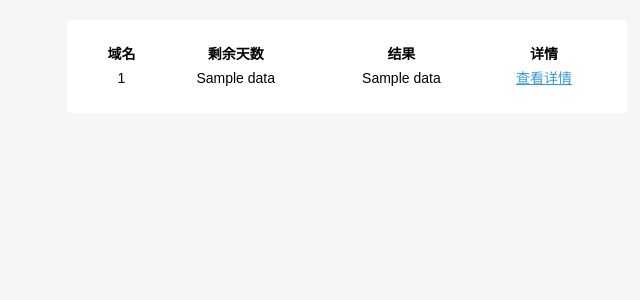
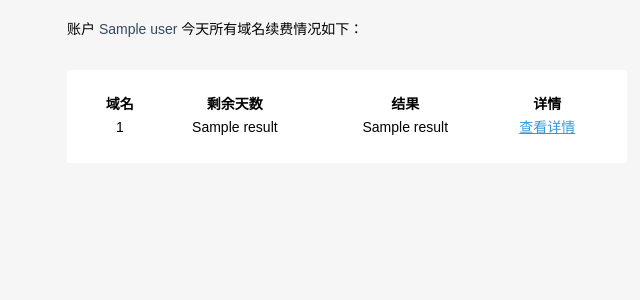
Before and after one commit to shuai93/freenom-py, a Python web app: template templates/default.html in a window 1280 px wide. Shown: the top 300 px of the page, without its empty margins (293-933 px from the left). Run offline with Jinja, Linux system fonts and the light colour scheme; the template is opened without the code that fills it: most values are stand-ins (such as "Sample title", 1, 10 or a date in 2020).

Commit message:
新增运行配置

```diff
--- a/main.py
+++ b/main.py
@@ -18,7 +18,10 @@ def main():
     }
     try:
         results = FreeNom().run()
-        body['payload'] = results
+        body['payload'] = {
+            "results": results,
+            "user": FM_USERNAME
+        }
     except CustomException as e:
         body['body'] = e.message
 
--- a/templates/default.html
+++ b/templates/default.html
@@ -285,10 +285,10 @@
         <td>&nbsp;</td>
         <td class="container">
           <div class="content" style="text-align:center">
+              <h4 style="text-align:left" >账户 <span style="color: #34495e"> {{ payload.get('user') }} </span> 今天所有域名续费情况如下：</h4>
 
             <!-- START CENTERED WHITE CONTAINER -->
             <table class="main">
-
               <!-- START MAIN CONTENT AREA -->
               <tr>
                 <td class="wrapper">
@@ -302,7 +302,7 @@
                         </tr>
                     </thead>
 
-                        {% for data in payload %}
+                        {% for data in payload.get('results') %}
                             <tr>
                                 <td>{{data[0]}}</td>
                                 <td>{{data[1]}}</td>
--- a/utils/mail.py
+++ b/utils/mail.py
@@ -21,7 +21,7 @@ class EmailPoster(object):
         return template
 
     def send(self, data: dict):
-        payload = data.get("payload", [])
+        payload = data.get("payload", {})
         if payload:
             template = self.get_template()
             content = template.render(payload=payload)
```
Also changed, not shown: README.md, 1 other file.
